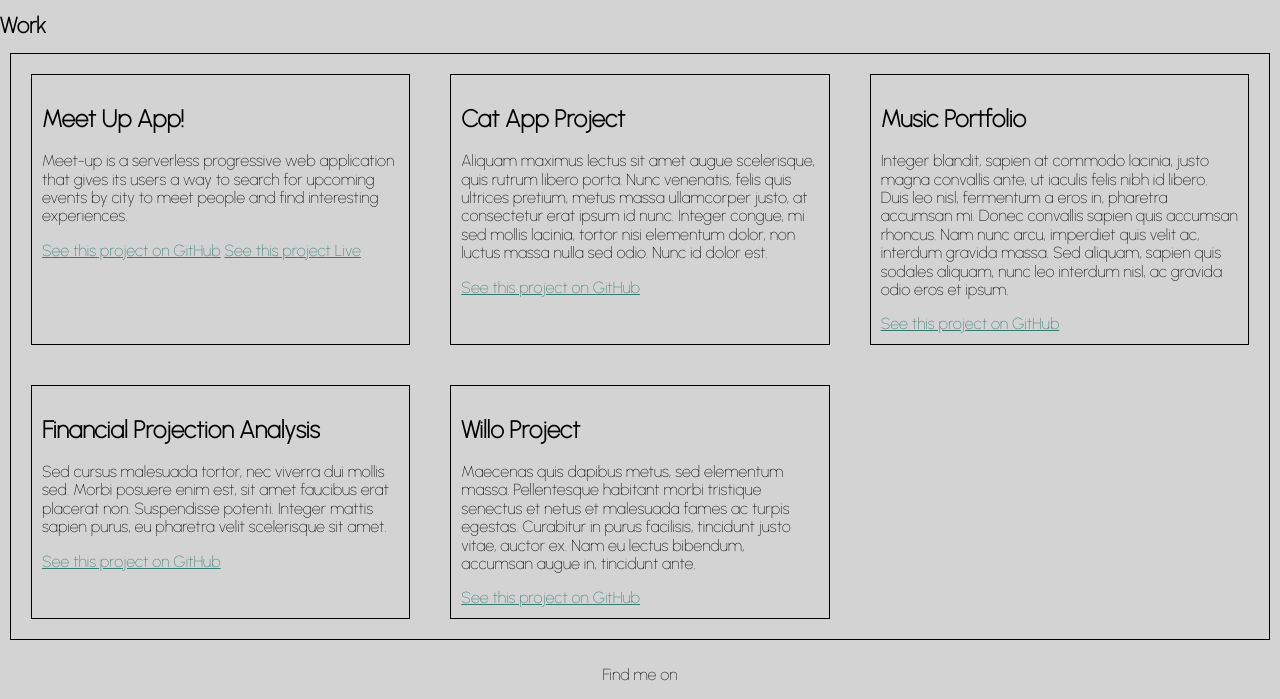
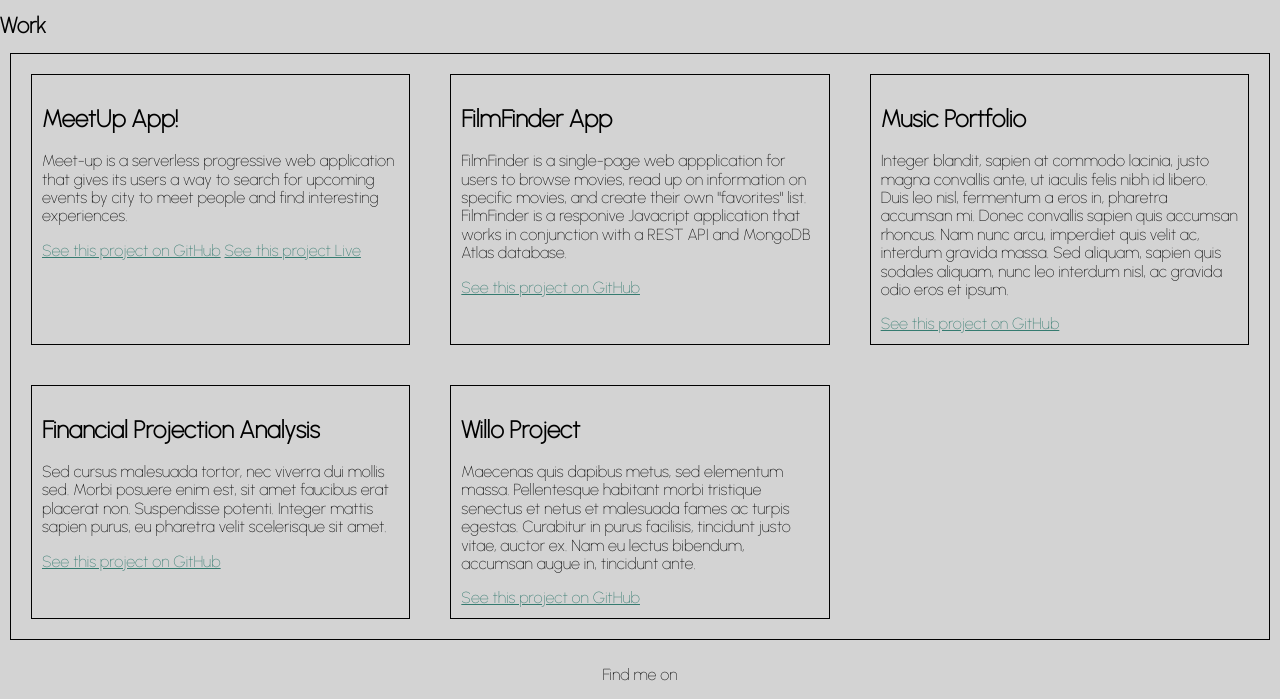
Before and after one commit to schance14/portfolio-site, a plain HTML site: page work.html in a window 1280 px wide. Shown: the part 154-853 px from the top of the page. Drawn offline with nearby package versions, Linux system fonts and the light colour scheme.

Commit message:
feat: update projects on portfolio

```diff
--- a/work.html
+++ b/work.html
@@ -59,7 +59,7 @@
       <h1>Work</h1>
       <div class="grid">
         <div class="grid_item">
-          <h2>Meet Up App!</h2>
+          <h2>MeetUp App!</h2>
           <p>
             Meet-up is a serverless progressive web application that gives its
             users a way to search for upcoming events by city to meet people and
@@ -71,15 +71,17 @@
           <a href="https://schance14.github.io/meet/">See this project Live</a>
         </div>
         <div class="grid_item">
-          <h2>Cat App Project</h2>
+          <h2>FilmFinder App</h2>
           <p>
-            Aliquam maximus lectus sit amet augue scelerisque, quis rutrum
-            libero porta. Nunc venenatis, felis quis ultrices pretium, metus
-            massa ullamcorper justo, at consectetur erat ipsum id nunc. Integer
-            congue, mi sed mollis lacinia, tortor nisi elementum dolor, non
-            luctus massa nulla sed odio. Nunc id dolor est.
+            FilmFinder is a single-page web appplication for users to browse
+            movies, read up on information on specific movies, and create their
+            own "favorites" list. FilmFinder is a responive Javacript
+            application that works in conjunction with a REST API and MongoDB
+            Atlas database.
           </p>
-          <a href="#">See this project on GitHub</a>
+          <a href="https://github.com/schance14/myFlix-client"
+            >See this project on GitHub</a
+          >
         </div>
         <div class="grid_item">
           <h2>Music Portfolio</h2>
```
